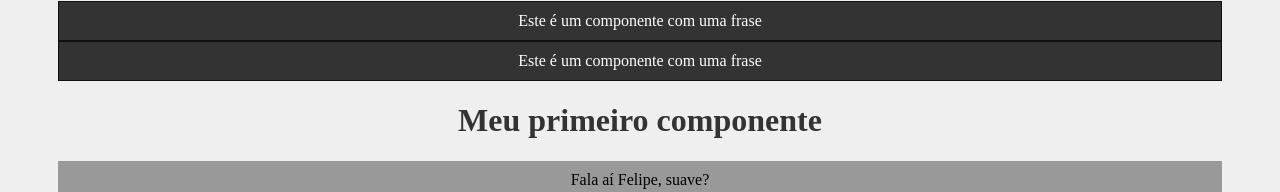
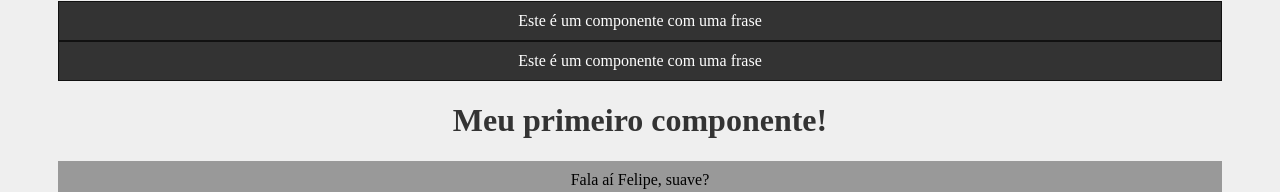
Before and after one commit to LuisMassuchini/Curso-React, a React (Create React App) app in the folder meu-projeto/: page / in a window 1280 px wide. Shown: the part 137-329 px from the top of the page. Built offline with nearby package versions, Linux system fonts and the light colour scheme.

Commit message:
alteracao

```diff
--- a/meu-projeto/src/components/HelloWorld.js
+++ b/meu-projeto/src/components/HelloWorld.js
@@ -6,7 +6,7 @@ function HelloWorld() {
     return (
         <div >
             <Frase/>
-            <h1>Meu primeiro componente</h1>
+            <h1>Meu primeiro componente!</h1>
         </div>
     )
 }
```
